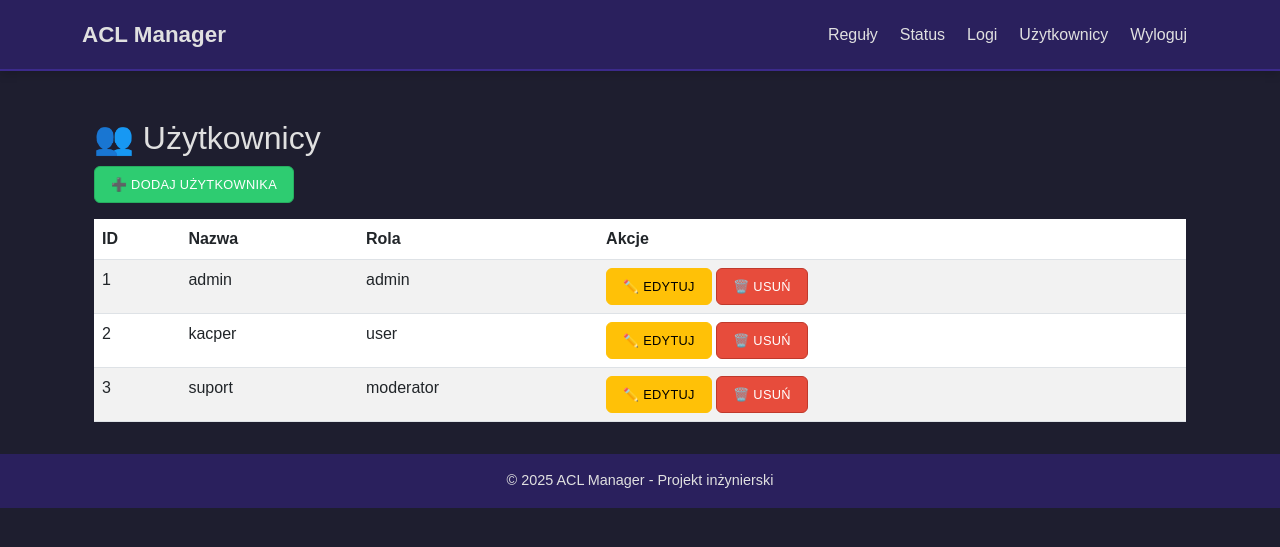
After one commit to MrVanisch/VanishWall, a Flask app: page /admin/users in a window 1280 px wide. The commit adds this page. Shown: the top 547 px of the page. Run offline with Flask 3, Linux system fonts and the light colour scheme; a user stored in the database is signed in; parts of the project's set-up code (start-up, migrations or seed data) failed here and were passed over.

Commit message:
user group +

```diff
--- a/api/app.py
+++ b/api/app.py
@@ -12,6 +12,10 @@
 from config import CONFIG
 from modules.logger import system_logger
 from datetime import datetime, timedelta
+from flask import abort
+from wtforms import SelectField  # dodaj do importów jeśli jeszcze nie ma
+from functools import wraps
+from flask import send_file
 
 # Ustawienie katalogu głównego projektu
 BASE_DIR = os.path.abspath(os.path.join(os.path.dirname(__file__), ".."))
@@ -67,6 +71,97 @@
     username = db.Column(db.String(150), unique=True, nullable=False)
     password = db.Column(db.String(150), nullable=False)
     must_change_password = db.Column(db.Boolean, default=True)
+    role = db.Column(db.String(50), default='user')  # <--- NEW
+
+class CreateUserForm(FlaskForm):
+    username = StringField("Username", validators=[DataRequired(), Length(min=3, max=20)])
+    password = PasswordField("Password", validators=[DataRequired(), Length(min=6)])
+    role = SelectField(
+        "Role",
+        choices=[("user", "User"), ("admin", "Administrator"), ("moderator", "Moderator")],
+        default="user"
+    )
+    submit = SubmitField("Create User")
+
+class EditUserForm(FlaskForm):
+    password = PasswordField("New Password", validators=[Length(min=6)])
+    role = SelectField(
+        "Role",
+        choices=[("user", "User"), ("admin", "Administrator"), ("moderator", "Moderator")],
+        default="user"
+    )
+    submit = SubmitField("Save Changes")
+
+#role
+
+def role_required(*roles):
+    def wrapper(fn):
+        @wraps(fn)
+        def decorated_view(*args, **kwargs):
+            if not current_user.is_authenticated or current_user.role not in roles:
+                # Obsługa AJAX/fetch – zwracamy JSON
+                if request.accept_mimetypes.accept_json:
+                    return jsonify({"status": "error", "message": "You do not have permission to perform this action."}), 403
+                # Dla zwykłej przeglądarki – klasyczne 403
+                return abort(403)
+            return fn(*args, **kwargs)
+        return decorated_view
+    return wrapper
+
+
+@app.route("/admin/users")
+@login_required
+def user_list():
+    if current_user.role != 'admin':
+        return abort(403)
+    users = User.query.all()
+    return render_template("admin/user_list.html", users=users)
+
+@app.route("/admin/users/create", methods=["GET", "POST"])
+@login_required
+def create_user():
+    if current_user.role != 'admin':
+        return abort(403)
+    form = CreateUserForm()
+    if form.validate_on_submit():
+        hashed_pw = bcrypt.generate_password_hash(form.password.data).decode("utf-8")
+        new_user = User(username=form.username.data, password=hashed_pw, role=form.role.data)
+        db.session.add(new_user)
+        db.session.commit()
+        flash("✅ Użytkownik utworzony!", "success")
+        return redirect(url_for("user_list"))
+    return render_template("admin/create_user.html", form=form)
+
+@app.route("/admin/users/<int:user_id>/edit", methods=["GET", "POST"])
+@login_required
+def edit_user(user_id):
+    if current_user.role != 'admin':
+        return abort(403)
+    user = User.query.get_or_404(user_id)
+    form = EditUserForm(obj=user)
+    if form.validate_on_submit():
+        if form.password.data:
+            user.password = bcrypt.generate_password_hash(form.password.data).decode("utf-8")
+        user.role = form.role.data
+        db.session.commit()
+        flash("✅ Zmieniono dane użytkownika!", "success")
+        return redirect(url_for("user_list"))
+    return render_template("admin/edit_user.html", form=form, user=user)
+
+@app.route("/admin/users/<int:user_id>/delete", methods=["POST"])
+@login_required
+def delete_user(user_id):
+    if current_user.role != 'admin':
+        return abort(403)
+    user = User.query.get_or_404(user_id)
+    if user.username == "admin":
+        flash("❌ Nie można usunąć konta admina!", "danger")
+        return redirect(url_for("user_list"))
+    db.session.delete(user)
+    db.session.commit()
+    flash("🗑️ Użytkownik usunięty", "info")
+    return redirect(url_for("user_list"))
+
 
 class NetworkTraffic(db.Model):
     __bind_key__ = "chart"
@@ -101,7 +196,12 @@
         db.create_all()
         if not User.query.filter_by(username="admin").first():
             hashed_password = bcrypt.generate_password_hash("admin123").decode("utf-8")
-            admin_user = User(username="admin", password=hashed_password, must_change_password=True)
+            admin_user = User(
+                username="admin",
+                password=hashed_password,
+                must_change_password=True,
+                role="admin"  # <- TO USTAWIA UPRAWNIENIA
+            )
             db.session.add(admin_user)
             db.session.commit()
             print("✅ Utworzono domyślnego użytkownika: admin / admin123")
@@ -112,36 +212,50 @@
     return render_template("index.html", available_modules=AVAILABLE_MODULES.keys())
 
 @app.route("/start_module", methods=["POST"])
-@login_required
+@role_required("admin", "moderator")
 def start_module():
     module_name = request.json.get("name")
     if module_name in AVAILABLE_MODULES and AVAILABLE_MODULES[module_name]["start"]:
         if module_name in running_threads:
             return jsonify({"status": "error", "message": "Moduł już działa!"}), 400
-        system_logger.info(f"Uruchamiam moduł: {module_name}")
+
+        # LOGOWANIE MODERATORA
+        if current_user.role == "moderator":
+            system_logger.warning(f"[MODERATOR] {current_user.username} started module: {module_name}")
+        else:
+            system_logger.info(f"[ADMIN] {current_user.username} started module: {module_name}")
+
         t = threading.Thread(target=AVAILABLE_MODULES[module_name]["start"], daemon=True)
         running_threads[module_name] = t
         t.start()
         return jsonify({"status": "success", "message": f"Uruchomiono {module_name}"})
     return jsonify({"status": "error", "message": "Nieznany moduł lub brak funkcji start!"}), 400
 
+
 @app.route("/stop_module", methods=["POST"])
-@login_required
+@role_required("admin", "moderator")
 def stop_module():
     module_name = request.json.get("name")
     if module_name in AVAILABLE_MODULES and AVAILABLE_MODULES[module_name]["stop"]:
-        system_logger.info(f"Zatrzymuję moduł: {module_name}")
+        if current_user.role == "moderator":
+            system_logger.warning(f"[MODERATOR] {current_user.username} stopped module: {module_name}")
+        else:
+            system_logger.info(f"[ADMIN] {current_user.username} stopped module: {module_name}")
         AVAILABLE_MODULES[module_name]["stop"]()
         running_threads.pop(module_name, None)
         return jsonify({"status": "success", "message": f"Zatrzymano {module_name}!"})
     return jsonify({"status": "error", "message": "Moduł nie działa lub brak funkcji stop!"}), 400
 
+
 @app.route("/restart_module", methods=["POST"])
-@login_required
+@role_required("admin", "moderator")
 def restart_module():
     module_name = request.json.get("name")
     if module_name in AVAILABLE_MODULES and AVAILABLE_MODULES[module_name]["restart"]:
-        system_logger.info(f"Restartuję moduł: {module_name}")
+        if current_user.role == "moderator":
+            system_logger.warning(f"[MODERATOR] {current_user.username} restarted module: {module_name}")
+        else:
+            system_logger.info(f"[ADMIN] {current_user.username} restarted module: {module_name}")
         AVAILABLE_MODULES[module_name]["restart"]()
         return jsonify({"status": "success", "message": f"Restart modułu {module_name} zakończony!"})
     return jsonify({"status": "error", "message": "Nieznany moduł lub brak funkcji restart!"}), 400
@@ -242,6 +356,7 @@
 
 
 @app.route("/api/logs/<log_type>")
+@role_required("admin", "moderator")
 @login_required
 def get_log_content(log_type):
     path = LOG_FILES.get(log_type)
@@ -253,6 +368,7 @@
     return jsonify(lines)
 
 @app.route("/download/log/<log_type>")
+@role_required("admin", "moderator")
 @login_required
 def download_log_file(log_type):
     path = LOG_FILES.get(log_type)
@@ -261,6 +377,7 @@
     return send_file(path, as_attachment=True)
 
 @app.route("/logs")
+@role_required("admin", "moderator")
 @login_required
 def logs():
     return render_template("logs.html")
--- a/api/static/js/script.js
+++ b/api/static/js/script.js
@@ -33,9 +33,17 @@
         headers: { "Content-Type": "application/json" },
         body: JSON.stringify({ name: moduleName })
       })
-        .then(res => res.json().then(data => ({ status: res.status, body: data })))
-        .then(({ status, body }) => {
-          if (status === 200 && body.status === "success") {
+        .then(async res => {
+          const isJson = res.headers.get("content-type")?.includes("application/json");
+          const body = isJson ? await res.json() : {};
+
+          // Obsługa 403 - brak uprawnień
+          if (res.status === 403) {
+            showToast(body.message || "Brak uprawnień do wykonania tej operacji!", "error");
+            throw new Error("403 Forbidden");
+          }
+
+          if (res.status === 200 && body.status === "success") {
             // 🔄 Dobieranie typu powiadomienia w zależności od akcji
             let toastType = "success";
             if (url.includes("stop_module")) toastType = "error";
@@ -49,10 +57,15 @@
             updateModuleStatuses();
             updateCounters();
           } else {
-            showToast(body.message, "error");
+            showToast(body.message || "Nieznany błąd!", "error");
           }
         })
-        .catch(() => showToast("Błąd połączenia z serwerem!", "error"))
+        .catch(error => {
+          console.error("Błąd:", error);
+          if (error.message !== "403 Forbidden") {
+            showToast("Błąd połączenia z serwerem!", "error");
+          }
+        })
         .finally(() => {
           if (button) button.disabled = false;
         });
--- /dev/null
+++ b/api/templates/admin/user_list.html
@@ -0,0 +1,33 @@
+{% extends "base.html" %}
+
+{% block content %}
+<div class="container mt-5">
+    <h2>👥 Użytkownicy</h2>
+    <a href="{{ url_for('create_user') }}" class="btn btn-success mb-3">➕ Dodaj użytkownika</a>
+    <table class="table table-striped">
+        <thead>
+            <tr>
+                <th>ID</th>
+                <th>Nazwa</th>
+                <th>Rola</th>
+                <th>Akcje</th>
+            </tr>
+        </thead>
+        <tbody>
+            {% for user in users %}
+            <tr>
+                <td>{{ user.id }}</td>
+                <td>{{ user.username }}</td>
+                <td>{{ user.role }}</td>
+                <td>
+                    <a href="{{ url_for('edit_user', user_id=user.id) }}" class="btn btn-warning btn-sm">✏️ Edytuj</a>
+                    <form method="POST" action="{{ url_for('delete_user', user_id=user.id) }}" style="display:inline;">
+                        <button class="btn btn-danger btn-sm" onclick="return confirm('Na pewno usunąć użytkownika?')">🗑️ Usuń</button>
+                    </form>
+                </td>
+            </tr>
+            {% endfor %}
+        </tbody>
+    </table>
+</div>
+{% endblock %}
--- a/api/templates/base.html
+++ b/api/templates/base.html
@@ -18,9 +18,16 @@
                 <ul class="navbar-nav ms-auto">
                     {% if current_user.is_authenticated %}
                         <li class="nav-item"><a class="nav-link" href="/">Reguły</a></li>
-                        <li class="nav-item"><a class="nav-link" href="/logs">Logi</a></li>
                         <li class="nav-item"><a class="nav-link" href="/status">Status</a></li>
-                        <li class="nav-item"><a class="nav-link" href="/change_password">Zmień hasło</a></li>
+
+                        {% if current_user.role in ['admin', 'moderator'] %}
+                            <li class="nav-item"><a class="nav-link" href="/logs">Logi</a></li>
+                        {% endif %}
+
+                        {% if current_user.role == 'admin' %}
+                            <li class="nav-item"><a class="nav-link" href="{{ url_for('user_list') }}">Użytkownicy</a></li>
+                        {% endif %}
+
                         <li class="nav-item"><a class="nav-link" href="/logout">Wyloguj</a></li>
                     {% else %}
                         <li class="nav-item"><a class="nav-link" href="/login">Zaloguj</a></li>
```
Also changed, not shown: api/templates/admin/create_user.html (added, +23 -0 lines), api/templates/admin/edit_user.html (added, +20 -0 lines), api/templates/status.html (+10 -59 lines), blocklist.db, instance/chart.db, instance/database.db, 2 other files.
